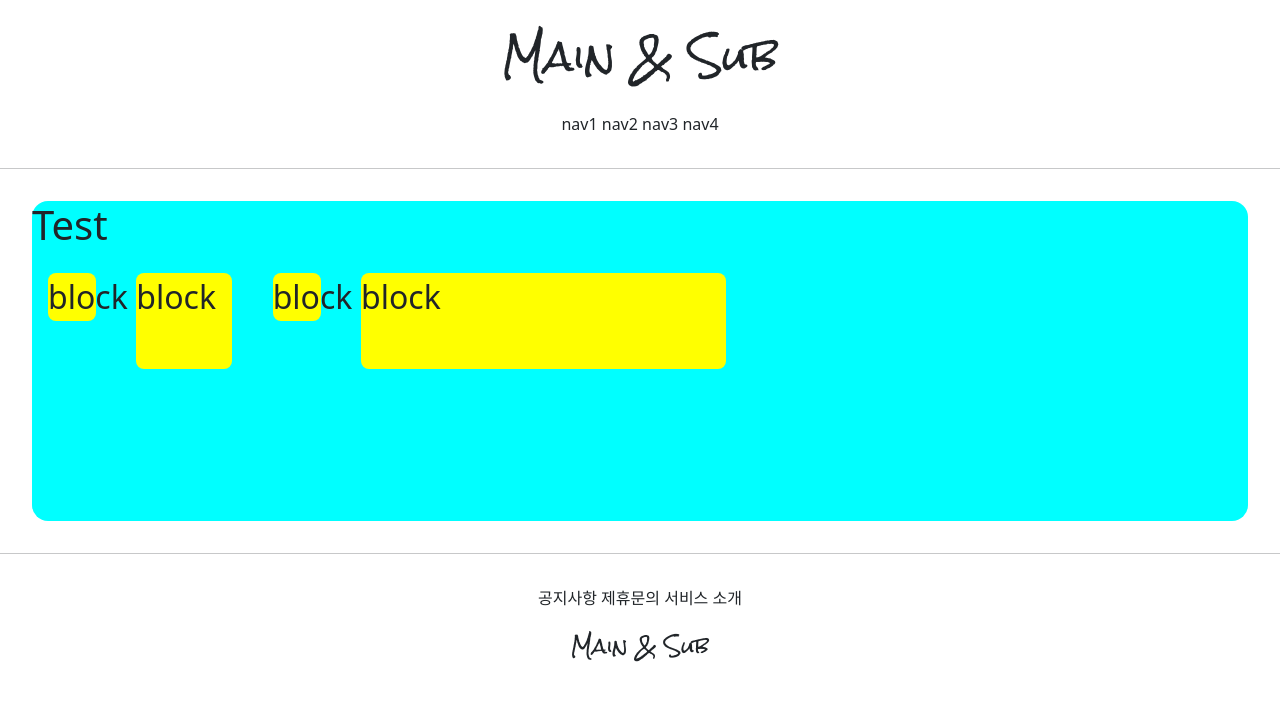
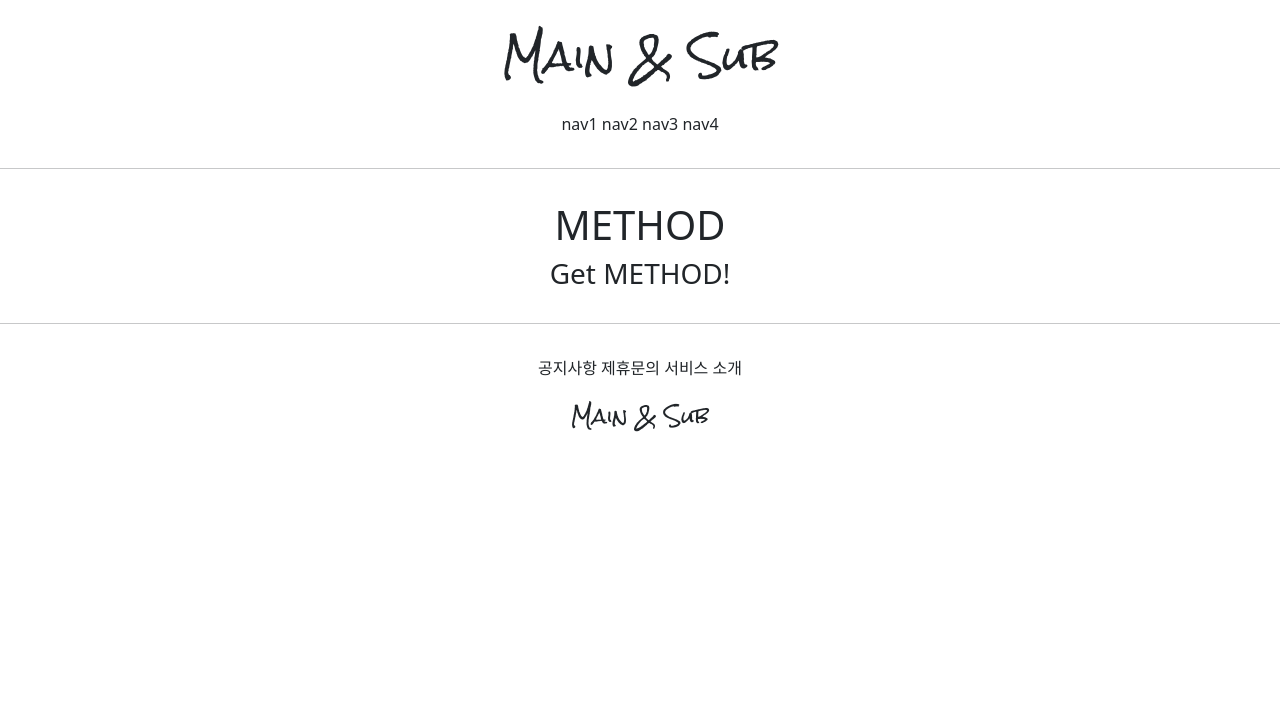
Before and after one commit to xxoellie/xxoellie, a Django app: page /accounts/hello_world/ in a window 1280 px wide. Shown: the top 701 px of the page. Run offline with Django 3.2, Linux system fonts and the light colour scheme; parts of the project's set-up code (start-up, migrations or seed data) failed here and were passed over.

Commit message:
xxoellie practice 7/8 2

```diff
--- a/accountapp/templates/accountapp/hello_world.html
+++ b/accountapp/templates/accountapp/hello_world.html
@@ -14,14 +14,11 @@
 
     </style>
 
-    <div style = "height: 20rem; background-color : aqua; margin : 2rem; border-radius: 1rem; font-size : 2rem; ">
-        <h1>Test</h1>
+    <div style=" margin : 2rem; text-align: center ">
+        <h1>METHOD</h1>
 
-        <div class="testing" style="height : 48px; width:48px" >block</div>
-        <div class="testing" style="height : 3em; width:3em" >block</div>
-        <div class="testing" style="height : 3rem; width:3rem" >block</div>
-        <div class="testing" style="height : 30%; width:30%" >block</div>
-
+        <h3>{{ text }}</h3>
     </div>
 
+
 {% endblock %}
--- a/accountapp/views.py
+++ b/accountapp/views.py
@@ -3,5 +3,10 @@ from django.shortcuts import render
 
 # Create your views here.
 
-def hello_world(request):
-    return render(request, 'accountapp/hello_world.html')
+def hello_world(request) :
+    if request.method == 'POST':
+        return render(request, 'accountapp/hello_world.html',
+                      context={'text': 'POST METHOD!'})
+    else :
+        return render(request, 'accountapp/hello_world.html',
+                      context={'text': 'Get METHOD!'})
```
